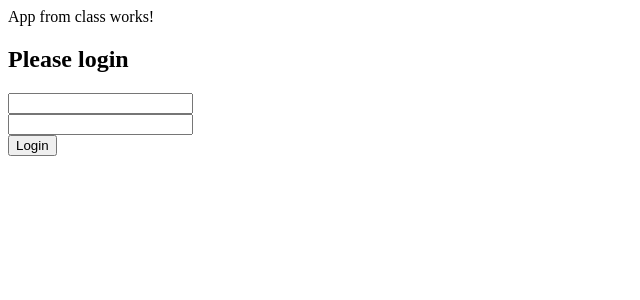
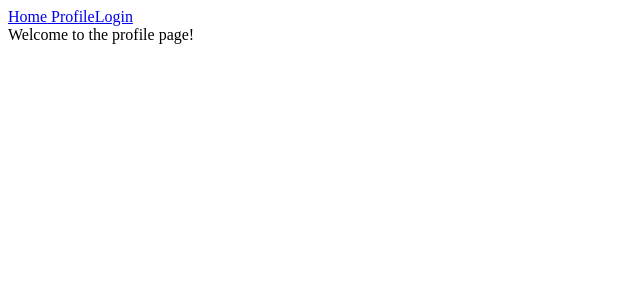
Before and after one commit to XiaozhouCui/space-finder-frontend, a React (Create React App) app: page /profile in a window 1280 px wide. Shown: the top 300 px of the page, without its empty margins (0-640 px from the left). Built offline with nearby package versions, Linux system fonts and the light colour scheme.

Commit message:
Add react router

```diff
--- a/src/components/App.tsx
+++ b/src/components/App.tsx
@@ -1,7 +1,12 @@
 import React from 'react';
+import { Router, Route, Switch } from 'react-router-dom';
 import { User } from '../model/Model';
 import { AuthService } from '../services/AuthService';
-import Login from './Login';
+import history from '../utils/history';
+import { Login } from './Login';
+import { Navbar } from './Navbar';
+import { Home } from './Home';
+import { Profile } from './Profile';
 
 interface AppState {
   user: User | undefined;
@@ -10,19 +15,33 @@ interface AppState {
 export class App extends React.Component<{}, AppState> {
   constructor(props: any) {
     super(props);
+    this.state = {
+      user: undefined,
+    };
     this.setUser = this.setUser.bind(this);
   }
+
   private authService: AuthService = new AuthService();
 
   private setUser(user: User) {
     this.setState({ user });
   }
 
-  render(): React.ReactNode {
+  render() {
     return (
-      <div>
-        App from class works!
-        <Login authService={this.authService} setUser={this.setUser} />
+      <div className="wrapper">
+        <Router history={history}>
+          <div>
+            <Navbar user={this.state.user} />
+            <Switch>
+              <Route exact path="/" component={Home} />
+              <Route exact path="/login">
+                <Login authService={this.authService} setUser={this.setUser} />
+              </Route>
+              <Route exact path="/profile" component={Profile} />
+            </Switch>
+          </div>
+        </Router>
       </div>
     );
   }
--- a/src/components/Home.tsx
+++ b/src/components/Home.tsx
@@ -1,6 +1,6 @@
-import { Component } from 'react';
+import React from 'react';
 
-export default class Home extends Component {
+export class Home extends React.Component {
   render() {
     return <div>Welcome to the Home page!</div>;
   }
--- a/src/components/Login.tsx
+++ b/src/components/Login.tsx
@@ -16,7 +16,7 @@ interface CustomEvent {
   target: HTMLInputElement;
 }
 
-export default class Login extends Component<LoginProps, LoginState> {
+export class Login extends Component<LoginProps, LoginState> {
   state: LoginState = {
     userName: '',
     password: '',
--- a/src/components/Navbar.tsx
+++ b/src/components/Navbar.tsx
@@ -1,11 +1,10 @@
-import { Component } from 'react';
+import React from 'react';
 import { Link } from 'react-router-dom';
 import { User } from '../model/Model';
 
-export default class Navbar extends Component<{ user: User | undefined }> {
+export class Navbar extends React.Component<{ user: User | undefined }> {
   render() {
     let loginLogOut: any;
-
     if (this.props.user) {
       loginLogOut = <Link to="/logout">{this.props.user.userName}</Link>;
     } else {
@@ -14,8 +13,8 @@ export default class Navbar extends Component<{ user: User | undefined }> {
 
     return (
       <div className="navbar">
-        <Link to="/">Home</Link>
-        <Link to="/profile">Prifile</Link>
+        <Link to="/"> Home</Link>
+        <Link to="/profile"> Profile</Link>
         {loginLogOut}
       </div>
     );
--- a/src/components/Profile.tsx
+++ b/src/components/Profile.tsx
@@ -1,7 +1,7 @@
-import { Component } from 'react';
+import React from 'react';
 
-export default class Profile extends Component {
+export class Profile extends React.Component {
   render() {
-    return <div>Welcome to the Profile page!</div>;
+    return <div>Welcome to the profile page!</div>;
   }
 }
--- /dev/null
+++ b/src/utils/history.ts
@@ -0,0 +1,3 @@
+import { createBrowserHistory } from 'history';
+
+export default createBrowserHistory();
```
Also changed, not shown: package.json (+14 -14 lines), 1 other file (tests, documents, lock files or other folders).
